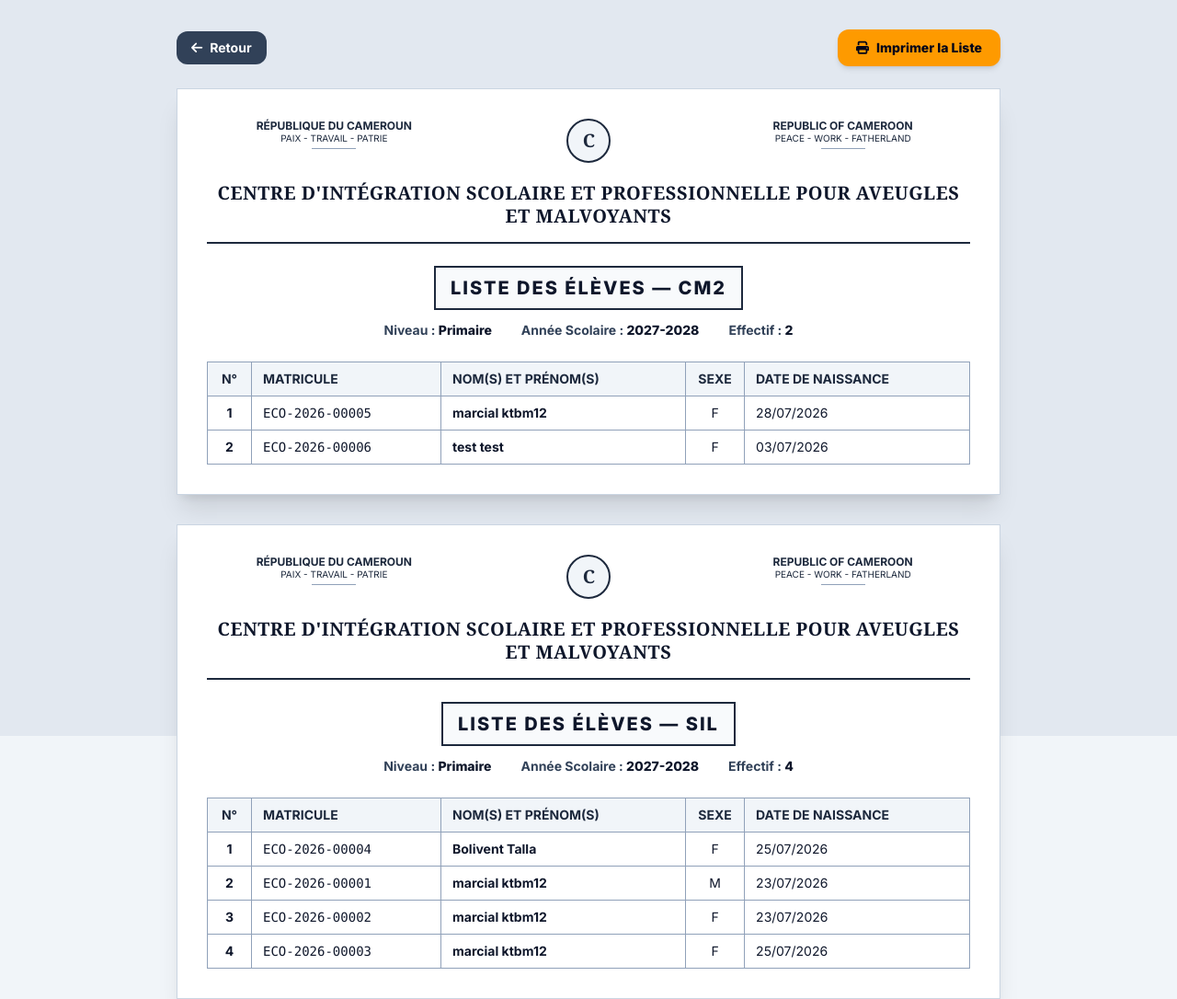
After one commit to ktbm12/cispam, a Django app: page /classes/etudiants/imprimer/ in a window 1280 px wide. The commit adds this page. Shown: the whole page at 92% size. Run offline with Django 5.2, Linux system fonts and the light colour scheme; a user stored in the database is signed in; data comes from the database, SQL or seed files in the repository; both versions use the stored data as it was after the commit; style sheets or scripts are compiled from the project's sources; parts of the project's set-up code (start-up, migrations or seed data) failed here and were passed over.

Commit message:
ajjout de la lilste des etudiants

```diff
--- /dev/null
+++ b/cispam/cispam/templates/classes/print_etudiants.html
@@ -0,0 +1,132 @@
+{% extends "base.html" %}
+{% load static i18n %}
+
+{% block title %}Liste des Élèves par Classe — CISPAM{% endblock title %}
+
+{% block body %}
+<style>
+  @media print {
+    .no-print {
+      display: none !important;
+    }
+    @page {
+      size: A4 portrait;
+      margin: 1cm;
+    }
+    html, body {
+      background-color: white !important;
+      margin: 0 !important;
+      padding: 0 !important;
+      -webkit-print-color-adjust: exact;
+      print-color-adjust: exact;
+    }
+    .min-h-screen {
+      min-height: unset !important;
+      padding: 0 !important;
+      margin: 0 !important;
+      background-color: white !important;
+    }
+    .page-break {
+        page-break-after: always;
+    }
+  }
+</style>
+
+<div class="min-h-screen bg-slate-200 py-8 px-4 font-sans antialiased text-slate-900">
+
+  <!-- TOP CONTROL BAR (NO PRINT) -->
+  <div class="max-w-4xl mx-auto mb-6 flex items-center justify-between no-print">
+    <a href="javascript:history.back()" class="px-4 py-2 bg-slate-700 hover:bg-slate-800 text-white rounded-xl text-sm font-bold transition flex items-center gap-2">
+      <i class="fas fa-arrow-left"></i>
+      <span>Retour</span>
+    </a>
+    <div class="flex items-center gap-3">
+      <button onclick="window.print()"
+        class="px-5 py-2.5 bg-amber-500 hover:bg-amber-600 text-slate-950 rounded-xl text-sm font-black transition shadow-md flex items-center gap-2 cursor-pointer">
+        <i class="fas fa-print"></i>
+        <span>Imprimer la Liste</span>
+      </button>
+    </div>
+  </div>
+
+  <div class="max-w-4xl mx-auto space-y-8">
+    {% for classe in classes %}
+      <div class="bg-white shadow-xl border border-slate-300 p-6 md:p-8 {% if not forloop.last %}page-break{% endif %}">
+
+        <!-- EN-TÊTE -->
+        <div class="border-b-2 border-slate-800 pb-4 mb-6">
+          <div class="flex justify-between items-start text-xs font-bold text-slate-800 uppercase text-center leading-tight">
+            <div class="w-1/3">
+              <p>RÉPUBLIQUE DU CAMEROUN</p>
+              <p class="font-normal text-[10px]">Paix - Travail - Patrie</p>
+              <div class="mt-1 border-b border-slate-400 w-12 mx-auto"></div>
+            </div>
+
+            <div class="w-1/3 flex flex-col items-center">
+              <div class="w-12 h-12 bg-slate-100 border-2 border-slate-800 rounded-full flex items-center justify-center mb-1">
+                <span class="text-xl font-serif font-black tracking-tighter">C</span>
+              </div>
+            </div>
+
+            <div class="w-1/3">
+              <p>REPUBLIC OF CAMEROON</p>
+              <p class="font-normal text-[10px]">Peace - Work - Fatherland</p>
+              <div class="mt-1 border-b border-slate-400 w-12 mx-auto"></div>
+            </div>
+          </div>
+
+          <div class="text-center mt-4">
+            <h1 class="text-lg md:text-xl font-black font-serif uppercase tracking-wide text-slate-900 leading-tight">
+              Centre d'Intégration Scolaire et Professionnelle pour Aveugles et Malvoyants
+            </h1>
+          </div>
+        </div>
+
+        <div class="text-center mb-6">
+          <h2 class="text-xl font-black uppercase tracking-widest border-2 border-slate-800 px-4 py-2 bg-slate-50 inline-block">
+            Liste des Élèves — {{ classe.nom }}
+          </h2>
+          <div class="flex justify-center gap-8 mt-3 text-sm font-bold text-slate-700">
+            <span>Niveau : <span class="font-black text-slate-900">{{ classe.niveau.get_nom_display }}</span></span>
+            <span>Année Scolaire : <span class="font-black text-slate-900">{{ annee_active.libelle|default:"Non définie" }}</span></span>
+            <span>Effectif : <span class="font-black text-slate-900">{{ classe.inscriptions_actives|length }}</span></span>
+          </div>
+        </div>
+
+        {% if classe.inscriptions_actives %}
+        <table class="w-full text-left text-xs md:text-sm border-collapse border border-slate-400">
+          <thead class="bg-slate-100 font-bold text-slate-800 uppercase">
+            <tr>
+              <th class="py-2 px-3 border border-slate-400 w-12 text-center">N°</th>
+              <th class="py-2 px-3 border border-slate-400">Matricule</th>
+              <th class="py-2 px-3 border border-slate-400">Nom(s) et Prénom(s)</th>
+              <th class="py-2 px-3 border border-slate-400 w-16 text-center">Sexe</th>
+              <th class="py-2 px-3 border border-slate-400">Date de Naissance</th>
+            </tr>
+          </thead>
+          <tbody class="divide-y divide-slate-300">
+            {% for inscription in classe.inscriptions_actives %}
+            <tr>
+              <td class="py-2 px-3 border border-slate-400 text-center font-bold">{{ forloop.counter }}</td>
+              <td class="py-2 px-3 border border-slate-400 font-mono">{{ inscription.eleve.matricule }}</td>
+              <td class="py-2 px-3 border border-slate-400 font-bold">{{ inscription.eleve.nom_complet }}</td>
+              <td class="py-2 px-3 border border-slate-400 text-center">{{ inscription.eleve.sexe }}</td>
+              <td class="py-2 px-3 border border-slate-400">{{ inscription.eleve.date_naissance|date:"d/m/Y" }}</td>
+            </tr>
+            {% endfor %}
+          </tbody>
+        </table>
+        {% else %}
+        <div class="text-center py-8 text-slate-500 font-medium italic border border-slate-300 border-dashed">
+          Aucun élève inscrit dans cette classe pour l'année en cours.
+        </div>
+        {% endif %}
+      </div>
+    {% empty %}
+      <div class="bg-white shadow-xl border border-slate-300 p-8 text-center text-slate-500 font-bold">
+        Aucune classe trouvée.
+      </div>
+    {% endfor %}
+  </div>
+</div>
+{% endblock body %}
--- a/cispam/cispam/users/views.py
+++ b/cispam/cispam/users/views.py
@@ -253,6 +253,44 @@ class ClasseCreateView(LoginRequiredMixin, RedirectView):
 
 classes_list_view = ClasseListView.as_view()
 classes_create_view = ClasseCreateView.as_view()
+
+
+class EtudiantsParClassePrintView(LoginRequiredMixin, TemplateView):
+    template_name = "classes/print_etudiants.html"
+
+    def get_context_data(self, **kwargs):
+        context = super().get_context_data(**kwargs)
+        from cispam.users.models import AnneeScolaire, Classe, Inscription, StatutInscriptionEnum
+        from django.db.models import Prefetch
+
+        try:
+            annee_active = AnneeScolaire.objects.get(est_active=True)
+        except AnneeScolaire.DoesNotExist:
+            annee_active = None
+
+        classe_id = self.request.GET.get('classe')
+        if classe_id:
+            classes = Classe.objects.filter(pk=classe_id, is_deleted=False).order_by('niveau__ordre', 'nom')
+        else:
+            classes = Classe.objects.filter(is_deleted=False).order_by('niveau__ordre', 'nom')
+
+        if annee_active:
+            inscriptions_prefetch = Prefetch(
+                'inscriptions',
+                queryset=Inscription.objects.filter(
+                    annee_scolaire=annee_active,
+                    is_deleted=False,
+                    statut=StatutInscriptionEnum.EN_COURS
+                ).select_related('eleve').order_by('eleve__nom', 'eleve__prenom'),
+                to_attr='inscriptions_actives'
+            )
+            classes = classes.prefetch_related(inscriptions_prefetch)
+
+        context['classes'] = classes
+        context['annee_active'] = annee_active
+        return context
+
+etudiants_par_classe_print_view = EtudiantsParClassePrintView.as_view()
 
 
 # ==============================================================================
--- a/cispam/config/urls.py
+++ b/cispam/config/urls.py
@@ -11,6 +11,7 @@ from cispam.users.views import annees_list_view
 from cispam.users.views import classes_create_view
 from cispam.users.views import classes_list_view
 from cispam.users.views import dashboard_view
+from cispam.users.views import etudiants_par_classe_print_view
 from cispam.users.views import frais_create_view
 from cispam.users.views import frais_list_view
 from cispam.users.views import inscriptions_create_view
@@ -28,6 +29,7 @@ urlpatterns = [
     path("annees/creer/", annees_create_view, name="annees_create"),
     path("classes/", classes_list_view, name="classes_list"),
     path("classes/creer/", classes_create_view, name="classes_create"),
+    path("classes/etudiants/imprimer/", etudiants_par_classe_print_view, name="classes_etudiants_print"),
     path("frais/", frais_list_view, name="frais_list"),
     path("frais/creer/", frais_create_view, name="frais_create"),
     path("inscriptions/", inscriptions_list_view, name="inscriptions_list"),
```
Also changed, not shown: cispam/cispam/templates/classes/index.html (+16 -5 lines), cispam/db.sqlite3.
